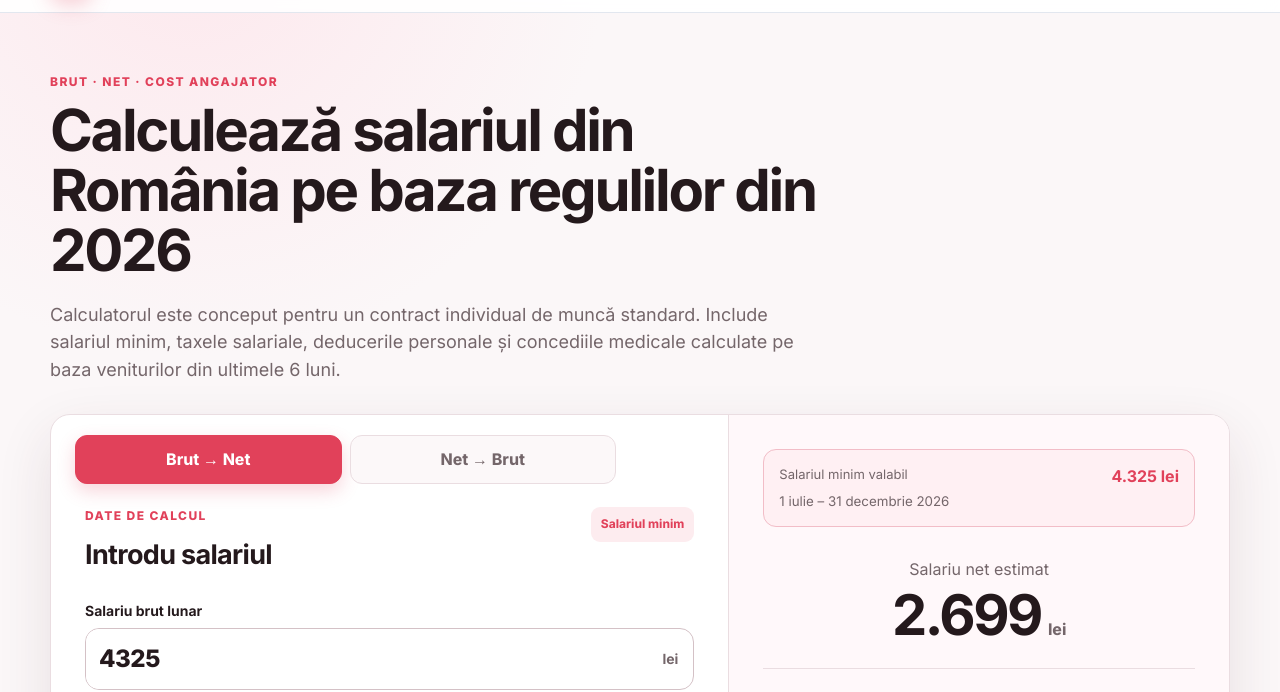
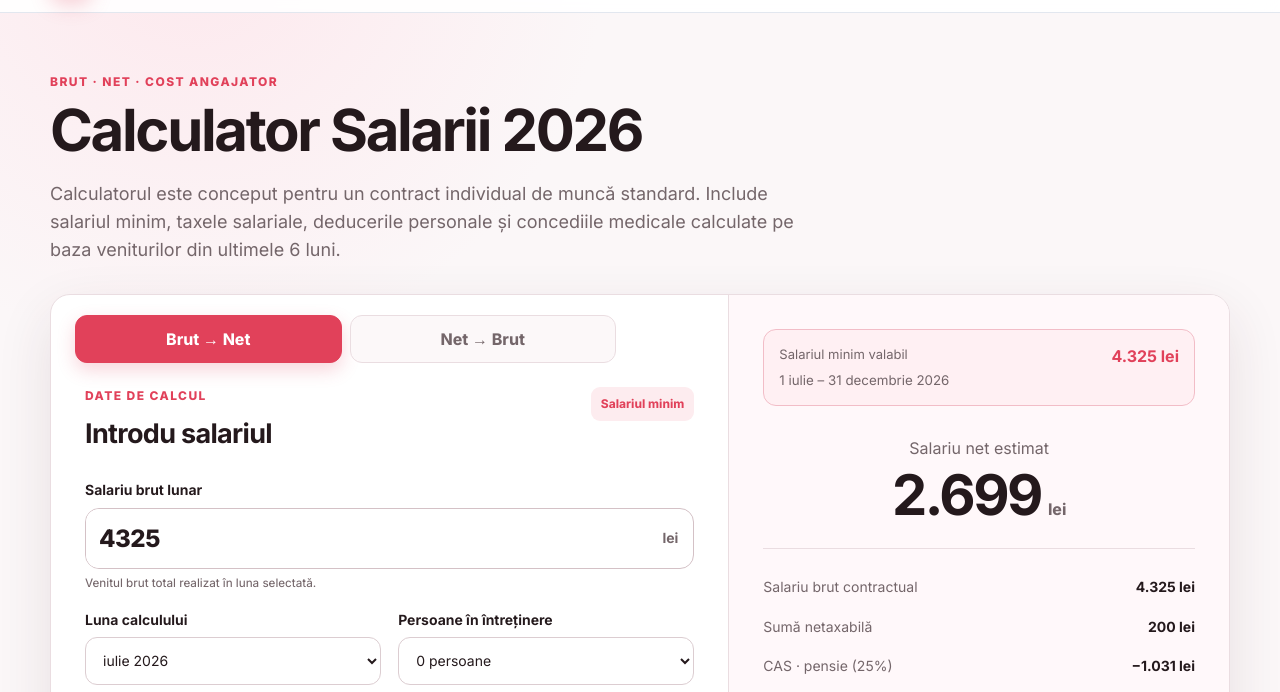
Before and after one commit to bogdan-barna/prototypes, a plain HTML site: page calculator-salarii.html in a window 1280 px wide. Shown: the part 60-752 px from the top of the page. Drawn offline with Linux system fonts and the light colour scheme.

Commit message:
Update calculator-salarii.html

```diff
--- a/calculator-salarii.html
+++ b/calculator-salarii.html
@@ -5,7 +5,7 @@
   <meta name="viewport" content="width=device-width, initial-scale=1">
   <meta name="theme-color" content="#e1415a">
   <meta name="description" content="Calculator salariu România 2026: brut-net, net-brut, taxe și cost total angajator.">
-  <title>Calculator salariu România 2026</title>
+  <title>Calculator Salarii România 2026</title>
   <link rel="preconnect" href="https://fonts.googleapis.com">
   <link rel="preconnect" href="https://fonts.gstatic.com" crossorigin>
   <link href="https://fonts.googleapis.com/css2?family=Inter:wght@100..900&display=swap" rel="stylesheet">
@@ -200,7 +200,7 @@ button { cursor: pointer; }
   <main class="shell page-grid" id="calculator">
     <section class="intro">
       <p class="eyebrow">BRUT · NET · COST ANGAJATOR</p>
-      <h1>Calculează salariul din România pe baza regulilor din 2026</h1>
+      <h1>Calculator Salarii 2026</h1>
       <p>Calculatorul este conceput pentru un contract individual de muncă standard. Include salariul minim, taxele salariale, deducerile personale și concediile medicale calculate pe baza veniturilor din ultimele 6 luni.</p>
     </section>
 
```
